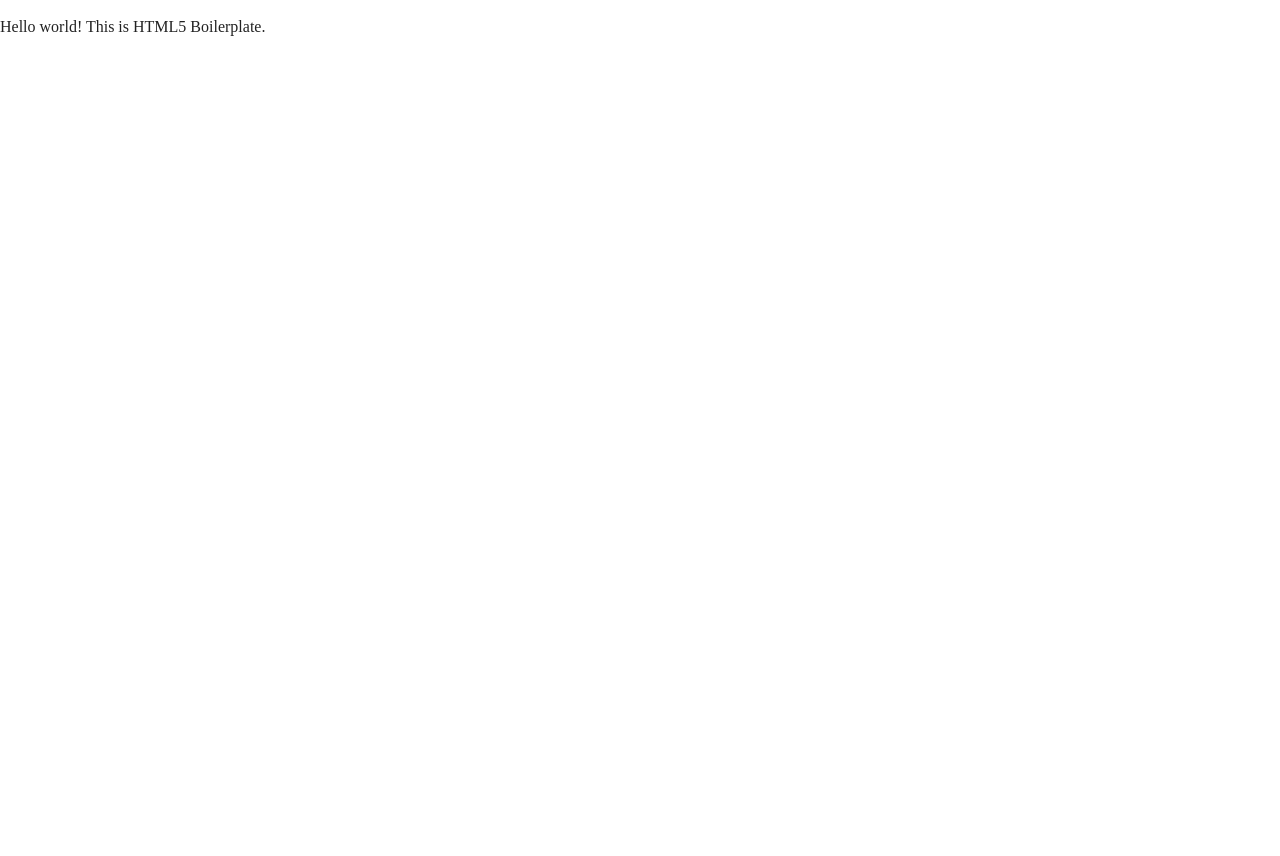
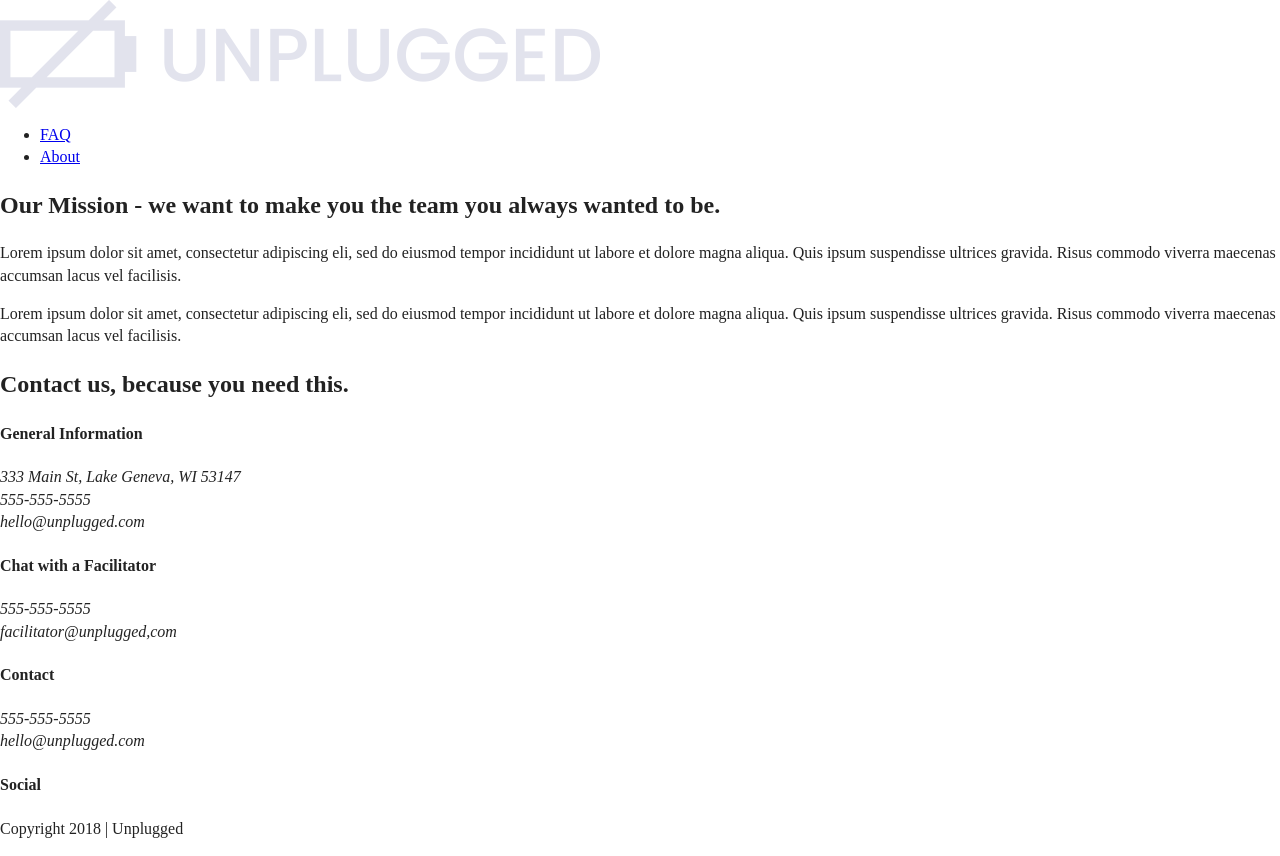
Before and after one commit to jennademarco/project-unplugged, a website: page about/index.html in a window 1280 px wide. Before the commit the page ends 800 px from the top, so only its background shows below. Drawn offline with Linux system fonts and the light colour scheme.

Commit message:
Updating about page

```diff
--- a/about/index.html
+++ b/about/index.html
@@ -25,7 +25,96 @@
 <body>
 
   <!-- Add your site or application content here -->
-  <p>Hello world! This is HTML5 Boilerplate.</p>
+
+  <header>
+    <div class="content-wrapper">
+      <a href="#">
+        <img src="../img/logo.png" alt="unplugged logo">
+      </a>
+      <div class="header-divider"></div>
+      <nav>
+        <ul>
+          <li><a href="../faq/index.html" target="_blank">FAQ</a></li>
+          <li><a href="../about/index.html" target="_blank">About</a></li>
+        </ul>
+      </nav>
+    </div>
+  </header>
+
+  <main>
+
+    <section class="mission">
+      <div class="content-wrapper">
+        <h2>Our Mission - we want to make you the team you always wanted to be.</h2>
+        <div class="mission-content">
+          <p>Lorem ipsum dolor sit amet, consectetur adipiscing eli, sed do eiusmod tempor incididunt ut labore et dolore magna aliqua. Quis ipsum suspendisse ultrices gravida. Risus commodo viverra maecenas accumsan lacus vel facilisis.</p>
+          <p>Lorem ipsum dolor sit amet, consectetur adipiscing eli, sed do eiusmod tempor incididunt ut labore et dolore magna aliqua. Quis ipsum suspendisse ultrices gravida. Risus commodo viverra maecenas accumsan lacus vel facilisis.</p>
+        </div>
+      </div>
+    </section>
+
+    <section class="map">
+      <figure>
+
+      </figure>
+    </section>
+
+    <section class="contact-section">
+      <div class="content-wrapper">
+        <h2>Contact us, because you need this.</h2>
+        <div class="contact-content">
+          </div>
+          <h4>General Information</h4>
+          <address>
+            <p>
+              333 Main St, Lake Geneva, WI 53147<br>
+              555-555-5555<br>
+              hello@unplugged.com
+            </p>
+          </address>
+        <div>
+          <h4>Chat with a Facilitator</h4>
+          <address>
+            <p>
+              555-555-5555<br>
+              facilitator@unplugged,com
+            </p>
+          </address>
+        </div>
+      </div>
+    </section>
+
+  </main>
+
+  <footer>
+    <div class="content-wrapper">
+      <div class="footer-content">
+        <div class="contact">
+          <h4>Contact</h4>
+          <address>
+            <p>
+              555-555-5555<br>
+              hello@unplugged.com
+            </p>
+          </address>
+        </div>
+        <div class="social">
+          <h4>Social</h4>
+          <div class="social-icons">
+            <p><a href="https://facebook.com/yoursite" target="_blank"></a></p>
+            <p><a href="https://twitter.com/yoursite" target="_blank"></a></p>
+            <p><a href="https://instagram.com/yoursite" target="_blank"></a></p>
+          </div>
+        </div>
+      </div>
+      <!--footer content ends-->
+    </div>
+    <!--footer content-wrapper ends-->
+    <div class="copyright">
+      <p>Copyright 2018 | Unplugged</p>
+    </div>
+  </footer>
+
   <script src="../js/vendor/modernizr-3.11.2.min.js"></script>
   <script src="../js/plugins.js"></script>
   <script src="../js/main.js"></script>
```
Also changed, not shown: index.html (+2 -1 lines).
